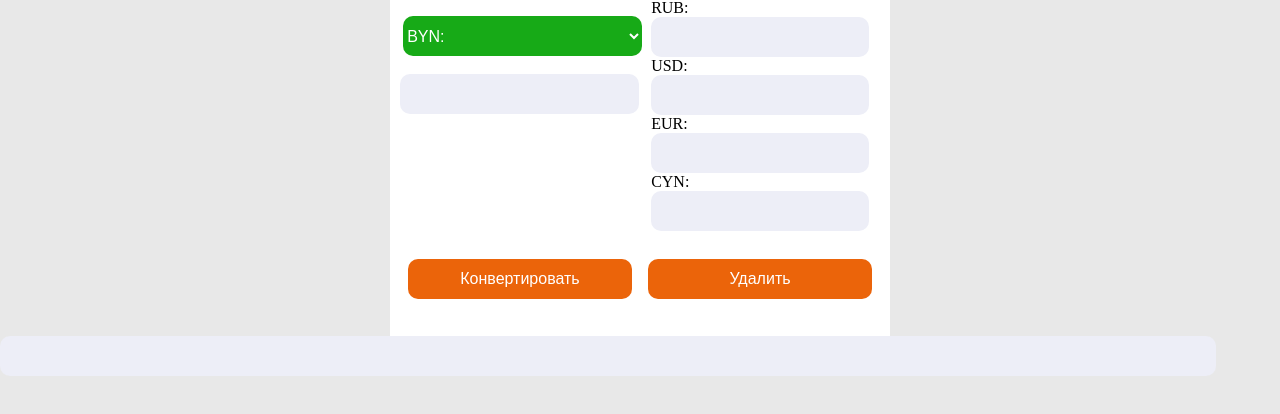
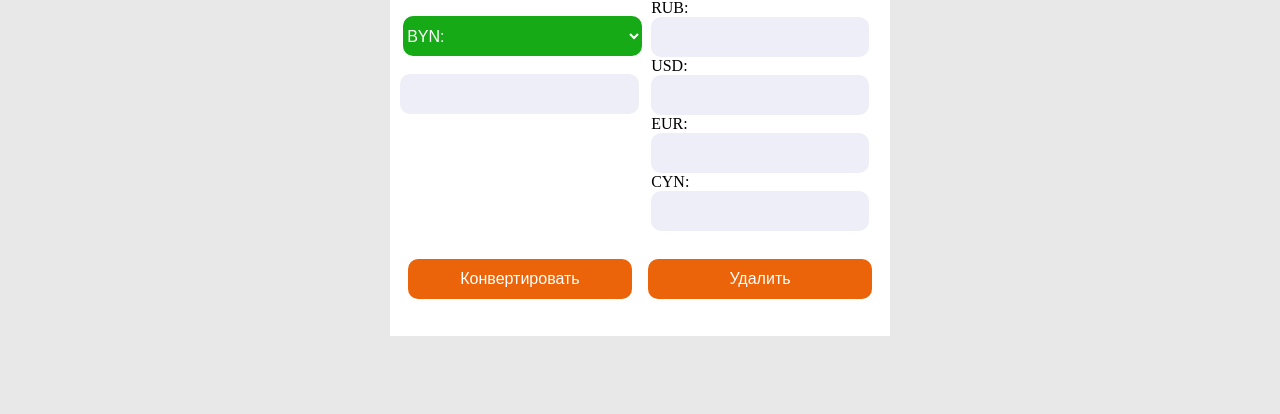
Before and after one commit to MaximKrasinskiy/Currency-Converter, a plain HTML site: page index.html in a window 1280 px wide. Shown: the part 64-478 px from the top of the page. Drawn offline with Linux system fonts and the light colour scheme.

Commit message:
fix input

```diff
--- a/index.html
+++ b/index.html
@@ -46,7 +46,6 @@
             <button  class="btn" id="btn-2">Удалить</button>
         </div>
     </div>
-    <input type="text" id="max">
     <script src="script.js"></script>
 </body>
 
```
Also changed, not shown: script.js (line endings or trailing spaces).
